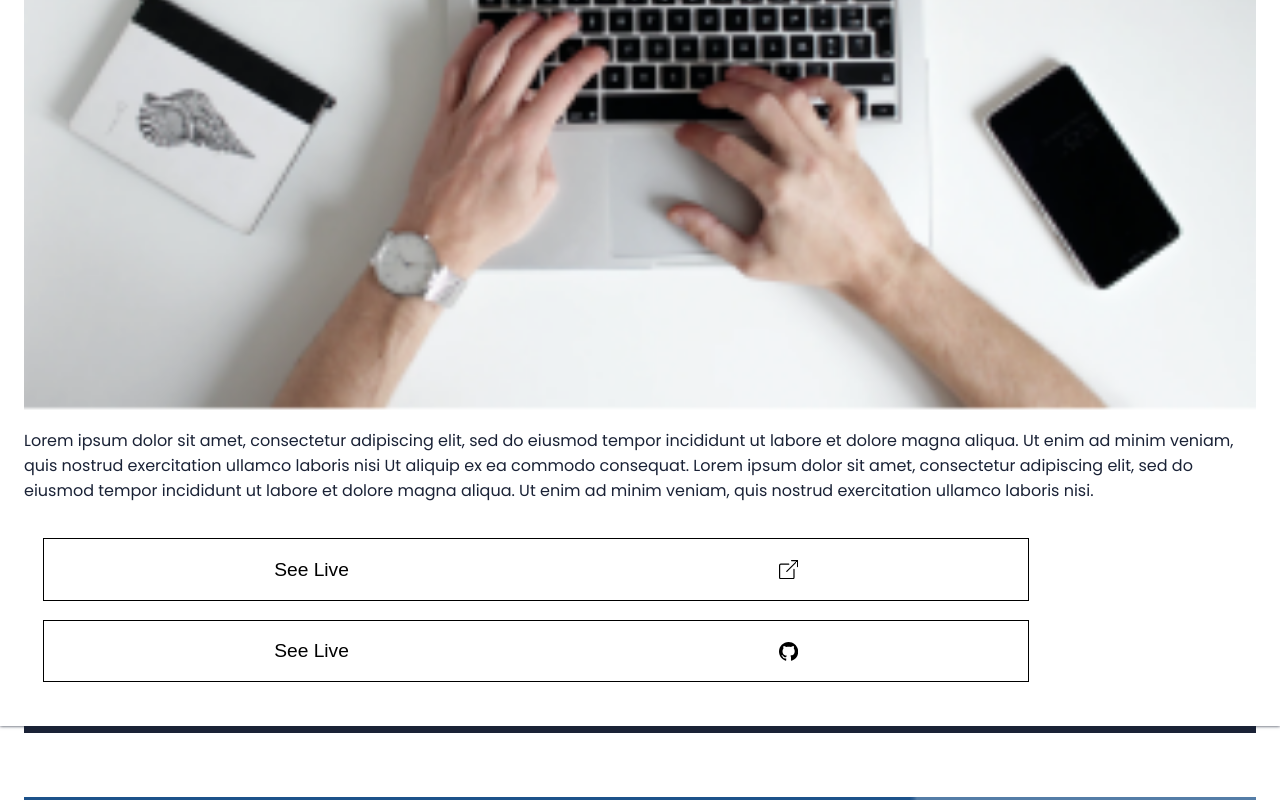
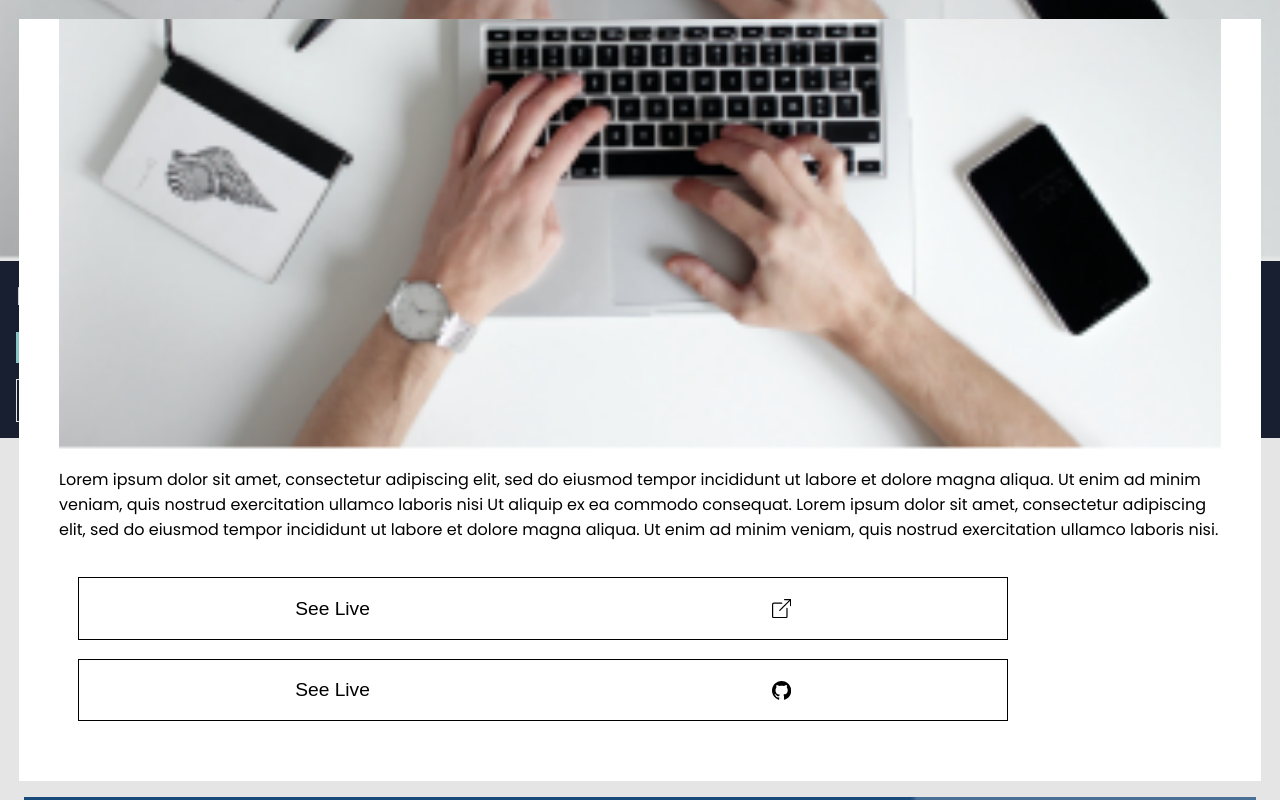
Before and after one commit to matovu-farid/react-portfolio, a React (Create React App) app: page / in a window 1280 px wide. Both pictures are taken after a click on the button "See this project". Shown: the part 1185-1985 px from the top of the page. Built offline with nearby package versions, Linux system fonts and the light colour scheme.

Commit message:
Refactor popup

```diff
--- a/src/component/Hero/index.js
+++ b/src/component/Hero/index.js
@@ -12,7 +12,7 @@ const Hero = ({ showMenu }) => (
       <h1 className="heading">Farid Matovu</h1>
       <p className="text">
         Hello! I am a software developer! I can help you build
-        a product, feature or website. Taka a look of my works.
+        a product, feature or website. Take a look of my work.
         If you like what you see and have a project you need coded,
         don’t hesitate and contact me.
       </p>
--- a/src/component/Menu/index.js
+++ b/src/component/Menu/index.js
@@ -2,8 +2,14 @@ import { GrClose } from 'react-icons/gr';
 import propTypes from 'prop-types';
 import style from './style.module.scss';
 
-const Menu = ({ display, close }) => (
-  <div style={{ display }} className={style.menu}>
+const Menu = ({ close }) => {
+  const navigateTo = (url) => {
+    window.open(url, '_self');
+    close();
+  };
+
+  return (
+    <div className={style.menu}>
       <div className="content">
 
         <div className="close">
@@ -11,25 +17,25 @@ const Menu = ({ display, close }) => (
         </div>
         <ul className={style.list}>
           <li>
-          <a href="#hero">Hello</a>
+            <button className="text-button" onClick={() => navigateTo('#hero')} type="button">Hello</button>
           </li>
           <li>
-          <a href="#projects">Portfolio</a>
+            <button className="text-button" onClick={() => navigateTo('#projects')} type="button">Portfolio</button>
           </li>
           <li>
-          <a href="#about">About</a>
+            <button className="text-button" onClick={() => navigateTo('#about')} type="button">About</button>
           </li>
           <li>
-          <a href="#contact">Contact</a>
+            <button className="text-button" onClick={() => navigateTo('#contact')} type="button">Contact</button>
           </li>
         </ul>
       </div>
       <div className={style.divider} />
     </div>
   );
+};
 
 Menu.propTypes = {
-  display: propTypes.string.isRequired,
   close: propTypes.func.isRequired,
 };
 
--- a/src/component/Menu/style.module.scss
+++ b/src/component/Menu/style.module.scss
@@ -11,7 +11,7 @@
   width: 100%;
   background-color: white;
   width: 100%;
-  position: absolute;
+  border: none;
 }
 
 .menu {
--- a/src/component/Popup/index.js
+++ b/src/component/Popup/index.js
@@ -4,11 +4,11 @@ import { GrClose } from 'react-icons/gr';
 import style from './style.module.scss';
 
 const Popup = ({
-  name, description, tags, image, close, display, live, github,
+  name, description, tags, image, close, live, github,
 }) => {
   const openInNewtab = (url) => window.open(url, '_blank');
   return (
-    <div style={display} className={`content ${style.popup}`}>
+    <div className={`content ${style.popup}`}>
 
       <div className="close">
 
@@ -38,7 +38,6 @@ const Popup = ({
 };
 
 Popup.propTypes = {
-  display: propTypes.instanceOf(Object).isRequired,
   name: propTypes.string.isRequired,
   description: propTypes.string.isRequired,
   tags: propTypes.instanceOf(Array).isRequired,
--- a/src/component/Popup/style.module.scss
+++ b/src/component/Popup/style.module.scss
@@ -4,10 +4,8 @@
 .popup {
   background-color: white;
   width: 100%;
+
   flex-direction: column;
-  position: absolute;
-  flex-direction: column;
-  box-shadow: 0 0 0.2rem;
 }
 
 .close {
--- a/src/component/Project/index.js
+++ b/src/component/Project/index.js
@@ -1,12 +1,12 @@
 import { BsArrowRight } from 'react-icons/bs';
-import { useState } from 'react';
+import { useRef } from 'react';
 import style from './style.module.scss';
 import Image from './laptop.png';
 import Popup from '../Popup';
 
 const Project = () => {
   const {
-    name, description, tags, image, link, live,
+    name, description, tags, image, link, live, github,
   } = {
     name: 'Name goes here',
     description: `
@@ -24,19 +24,19 @@ const Project = () => {
     github: '',
 
   };
-  const [display, setDisplay] = useState('none');
+  const ref = useRef();
   const close = () => {
-    setDisplay('none');
+    ref.current.close();
   };
   const seeMore = () => {
-    setDisplay('flex');
+    ref.current.showModal();
   };
   return (
     <div className={style.project}>
+      <dialog ref={ref}>
+
         <Popup
-        display={{
-          display,
-        }}
+          github={github}
           link={link}
           live={live}
           name={name}
@@ -45,6 +45,7 @@ const Project = () => {
           image={image}
           close={close}
         />
+      </dialog>
       <div className={style.image}>
 
         <img src={image} alt="project" />
--- a/src/pages/Homepage/index.js
+++ b/src/pages/Homepage/index.js
@@ -1,4 +1,4 @@
-import { useState } from 'react';
+import { useRef } from 'react';
 import Contact from '../../component/Contact';
 import Footer from '../../component/Footer';
 import Hero from '../../component/Hero';
@@ -7,16 +7,19 @@ import Projects from '../../component/Projects';
 import AboutSection from '../AboutSection';
 
 const Homepage = () => {
-  const [display, setDisplay] = useState('none');
+  const popupRef = useRef(null);
   const close = () => {
-    setDisplay('none');
+    popupRef.current.close();
   };
   const showMenu = () => {
-    setDisplay('flex');
+    popupRef.current.showModal();
   };
   return (
     <div>
-      <Menu display={display} close={close} />
+      <dialog ref={popupRef}>
+        <Menu close={close} />
+      </dialog>
+
       <Hero showMenu={showMenu} />
       <Projects />
       <AboutSection />
--- a/src/scss/globals.scss
+++ b/src/scss/globals.scss
@@ -10,6 +10,11 @@ body {
   margin: 0;
   font-family: 'Poppins', sans-serif;
   color: $purple;
+}
+
+dialog {
+  border: none;
+  width: 100%;
 }
 
 a {
@@ -71,6 +76,13 @@ li {
   }
 }
 
+.text-button {
+  border: none;
+  background: transparent;
+  color: $purple;
+  font-size: $md;
+}
+
 .about-item {
   padding: 2em;
   color: $white;
```
Lines whose indentation alone changed are shown as unchanged.
